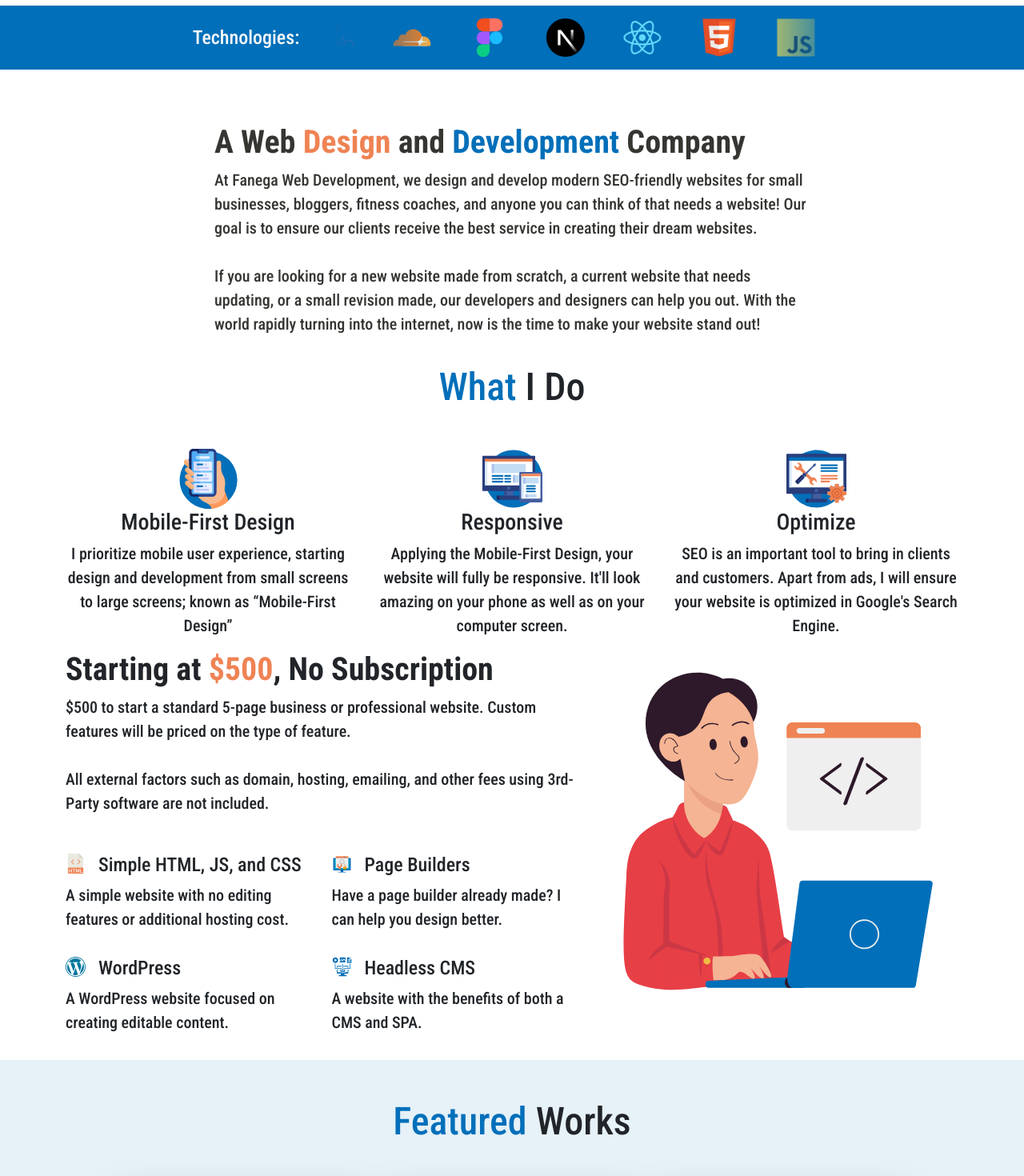
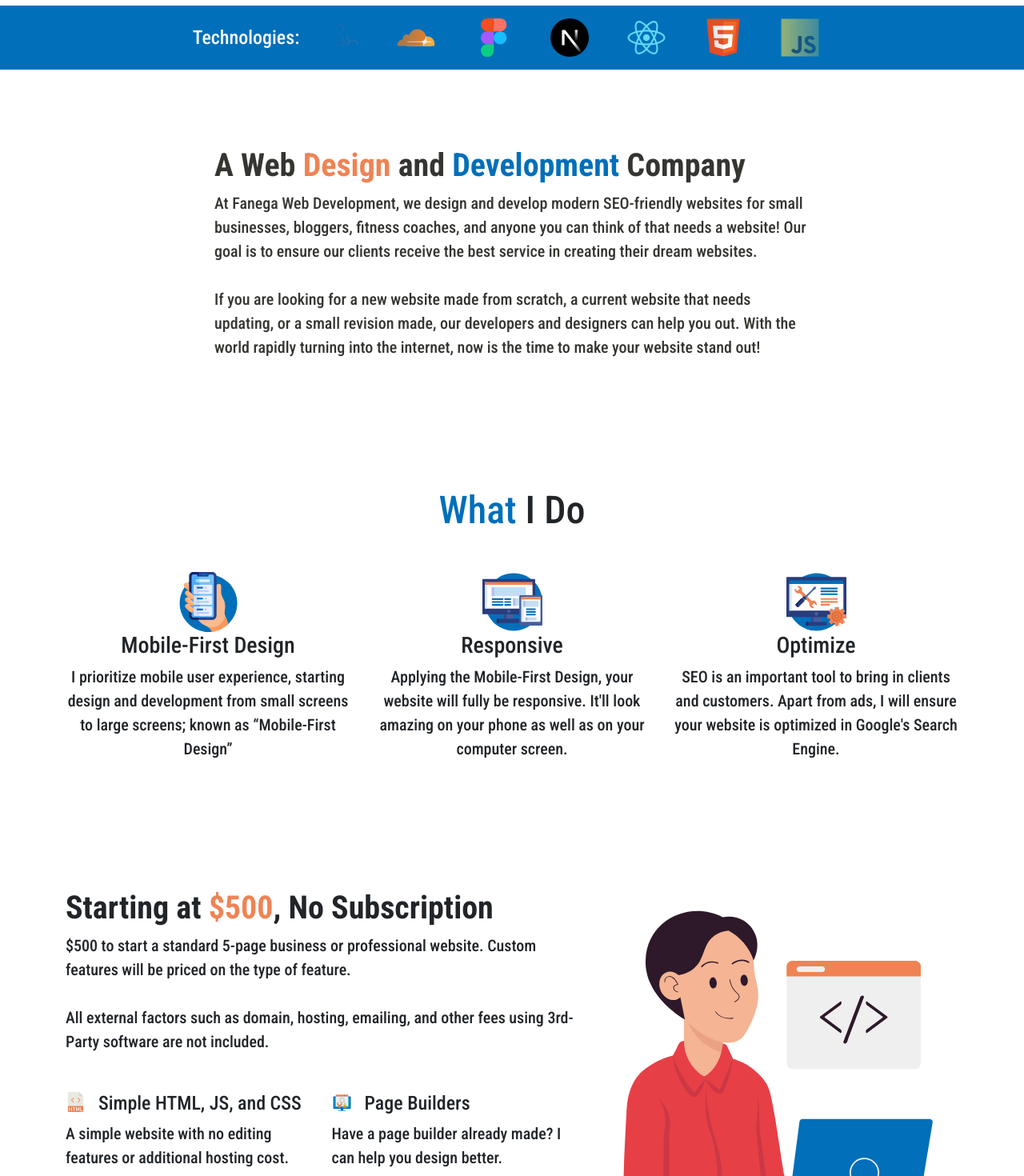
Before and after one commit to sgfanega/fanegawebsites-nextjs, a Next.js app: page / in a window 1280 px wide. Shown: the part 580-2050 px from the top of the page at 80% size. Built offline with nearby package versions, Linux system fonts and the light colour scheme.

Commit message:
changed paddings and margins

```diff
--- a/app/components/home/about.tsx
+++ b/app/components/home/about.tsx
@@ -3,7 +3,7 @@ import DOMPurify from "isomorphic-dompurify";
 
 export default function About() {
   return (
-    <section className="home-about container d-flex justify-content-center align-items-center" style={{minHeight: "40dvh"}}>
+    <section className="home-about container d-flex justify-content-center align-items-center py-5 my-5">
       <div className="col-10 col-md-10 col-lg-8">
         <h2 className="display-6 fw-bold text-primary">
           A Web <span className="text-accent-primary">Design</span> and <span className="text-accent-secondary">Development</span> Company
--- a/app/components/home/contractExample.tsx
+++ b/app/components/home/contractExample.tsx
@@ -20,7 +20,7 @@ export default function ContractExample() {
   const data = content.home.packages.examples.content;
 
   return (
-    <section className="container d-flex align-items-center" style={{minHeight: "60dvh"}}>
+    <section className="container d-flex align-items-center py-5 my-5">
       <div className="row justify-content-center justify-content-lg-start">
         <div className="col-10 col-lg-7">
           <h2 className="fs-1 fw-bold">Starting at <span className="text-accent-primary">$500</span>, No Subscription</h2>
--- a/app/components/home/services.tsx
+++ b/app/components/home/services.tsx
@@ -17,7 +17,7 @@ export default function Services() {
   const servicesContent: ServicesContent = content.home.services.content;
 
   return (
-    <section className="home-services container d-flex flex-column justify-content-center my-5 my-md-0" style={{minHeight: "40dvh"}}>
+    <section className="home-services container d-flex flex-column justify-content-center py-5 my-5">
       <h2 className="display-5 fw-medium text-center mb-md-5"><span className="text-accent-secondary">What</span> I Do</h2>
       <div className="row justify-content-evenly justify-content-lg-center">
         {Object.keys(servicesContent).map((serviceTitle) => (
```
